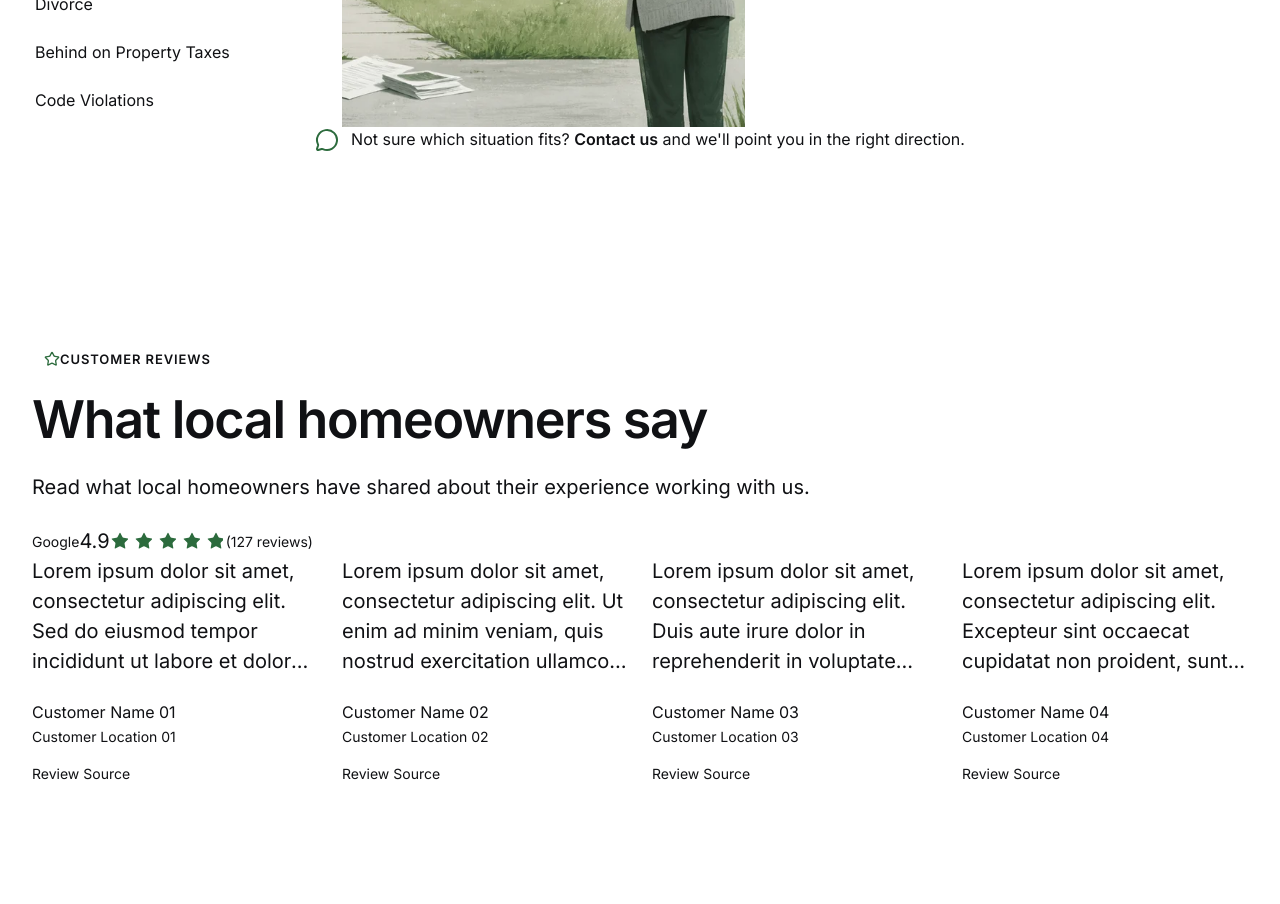
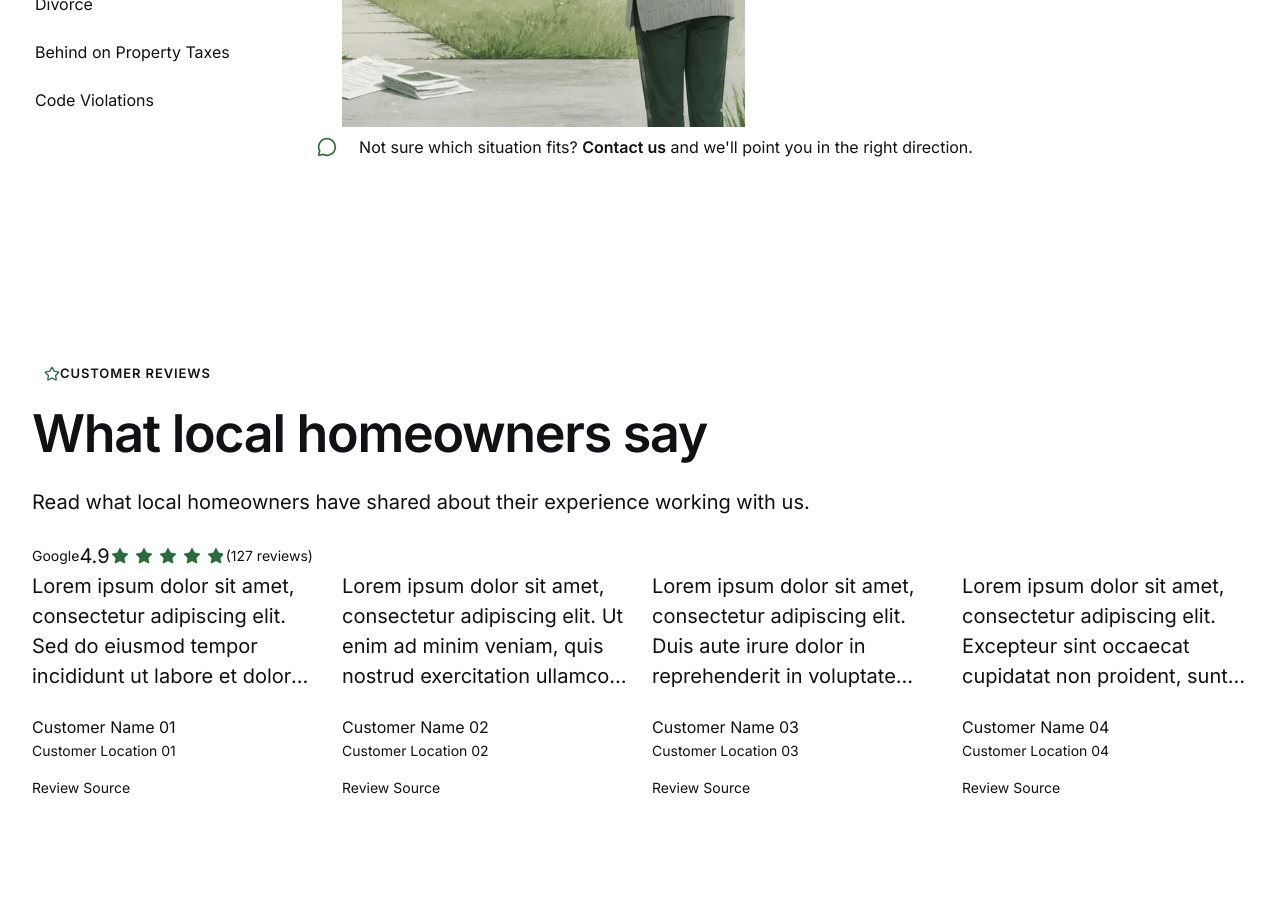
Before and after one commit to YHICAdmin/your-house-in-cash, a Next.js app: page / in a window 1280 px wide. Shown: the part 1360-2264 px from the top of the page. Built offline with nearby package versions, Linux system fonts and the light colour scheme.

Commit message:
feat: use icon container for situations contact option

```diff
--- a/src/components/area/area-situations.module.css
+++ b/src/components/area/area-situations.module.css
@@ -139,11 +139,6 @@
   margin-top: var(--spacing-xl);
 }
 
-.contactIcon {
-  flex: 0 0 var(--icon-large);
-  color: var(--color-brand-dark);
-}
-
 .contactText {
   min-width: 0;
   margin: 0;
--- a/src/components/area/situation-explorer.tsx
+++ b/src/components/area/situation-explorer.tsx
@@ -230,12 +230,7 @@ export function SituationExplorer({
       </div>
 
       <div className={styles.contactOption}>
-        <MessageCircle
-          className={styles.contactIcon}
-          aria-hidden="true"
-          focusable="false"
-          size={24}
-        />
+        <IconContainer icon={MessageCircle} aria-hidden="true" />
         <p className={`${styles.contactText} text-body`}>
           Not sure which situation fits? <TextLink href="/contact">Contact us</TextLink>{" "}
           and we&apos;ll point you in the right direction.
```
Also changed, not shown: project-documentation/website-specification/area-page.md (+4 -4 lines).
